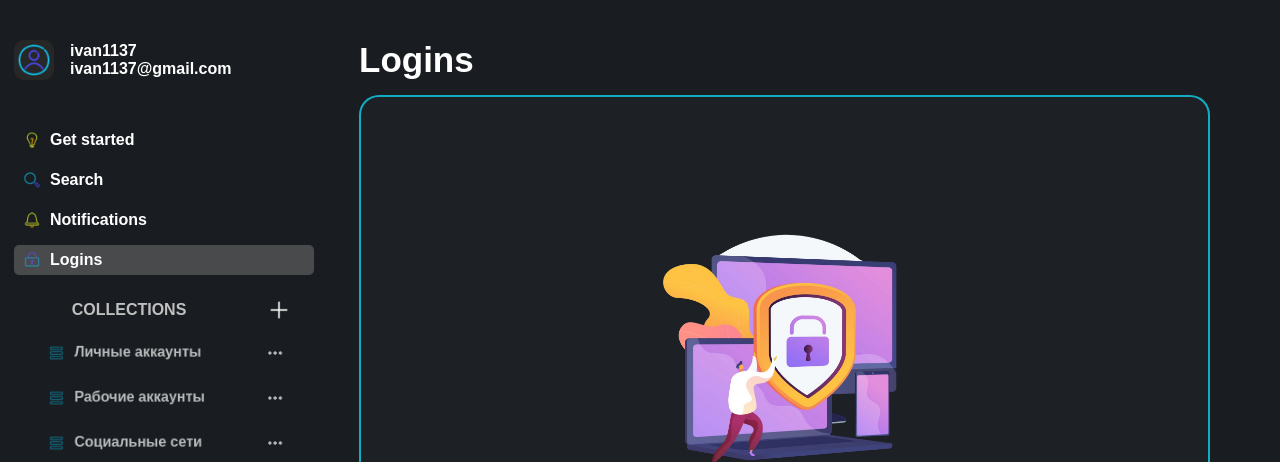
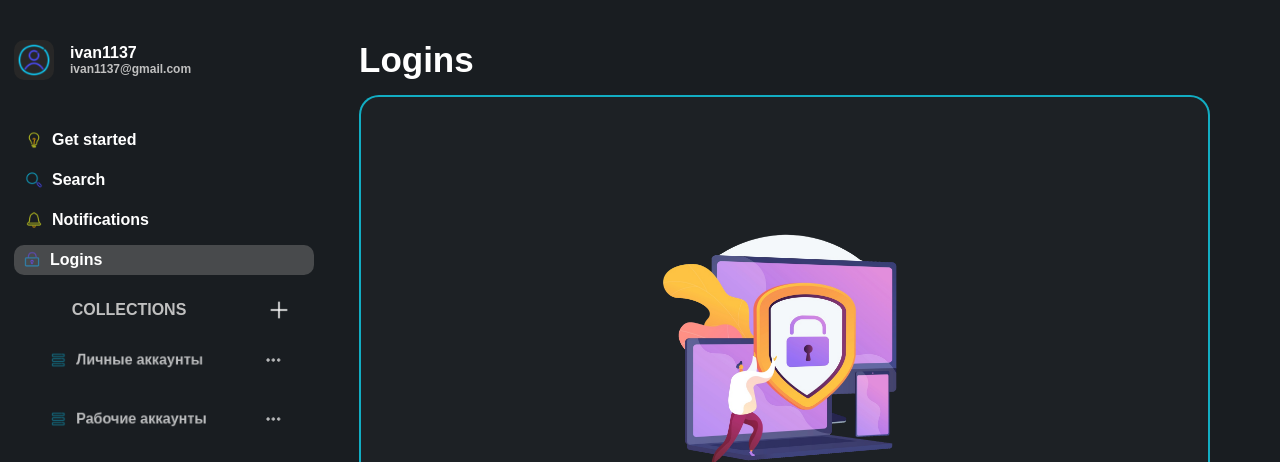
Before and after one commit to g8cx/pass_manager, a plain HTML site: page html/index.html in a window 1280 px wide. Shown: the top 462 px of the page. Drawn offline with Linux system fonts and the light colour scheme; a web font is replaced by a local one.

Commit message:
Add more button effects / Add separate category for btn effects / Fixed bugs

```diff
--- a/html/index.html
+++ b/html/index.html
@@ -20,28 +20,28 @@
     <section class="main_data">
       <section class="account_data">
         <div class="user_image">
-          <img data-img="" src="../media/user.png" alt=""> <!-- TODO: Cделать это как кнопку -->
+          <img data-img="" src="../media/user.png" alt="">
         </div>
         <div class="user_title">
-          <p data-user="user.name">ivan1137</p>
-          <p data-user="user.email">ivan1137@gmail.com</p>
+          <p data-user="user.name" class="user_name">ivan1137</p> <!-- Сюда вставлять данные юзера -->
+          <p data-user="user.email" class="user_email">ivan1137@gmail.com</p> <!-- Сюда вставлять данные юзера -->
         </div>
       </section>
 
       <section class="funtional_btn">
-        <a class="func tab_btn">
+        <a class="func tab_btn btn_effects">
           <img src="../media/start.png" alt="">
           <span>Get started</span>
         </a>
-        <a class="func tab_btn">
+        <a class="func tab_btn btn_effects">
           <img src="../media/search.png" alt="">
           <span>Search</span>
         </a>
-        <a class="func tab_btn">
+        <a class="func tab_btn btn_effects">
           <img src="../media/notifications.png" alt="">
           <span>Notifications</span>
         </a>
-        <a id="active" class="func tab_btn active">
+        <a id="active" class="func tab_btn btn_effects active">
           <img src="../media/login.png" alt="">
           <span>Logins</span>
         </a>
@@ -63,7 +63,7 @@
       <div class="settings_line"></div>
 
       <section class="settings_btn">
-        <a class="tab_btn">
+        <a class="tab_btn btn_effects">
           <img src="../media/settings.png" alt="">
           <span>Settings</span>
         </a>
--- a/js/load_collections.js
+++ b/js/load_collections.js
@@ -27,6 +27,7 @@ async function load_collections() {
 
           // HTML elements
           const li = document.createElement('li');
+          const coll_content = document.createElement('div');
           const coll_a = document.createElement('a')
           const coll_img = document.createElement('img');
           const coll_name = document.createElement('span');
@@ -34,8 +35,10 @@ async function load_collections() {
           const setting_image = document.createElement('img')
 
           li.id = `/collections/${encodeURIComponent(collection.id)}`;
-          li.className = 'tab_btn'
-          // Div для коллекции
+          li.className = 'tab_btn collection_btn_effects'
+          // Div коллекции
+          coll_content.className = 'collection_content';
+          // <a> коллекции
           // coll_a.href = ""
           coll_a.className = 'collection_a'
           // Картинка коллекции
@@ -49,7 +52,8 @@ async function load_collections() {
           setting_image.src = `${image}`
 
           navigation.appendChild(li);
-          li.append(coll_a, coll_settings);
+          li.appendChild(coll_content);
+          coll_content.append(coll_a, coll_settings);
           coll_a.append(coll_img, coll_name);
           coll_settings.appendChild(setting_image);
 
--- a/styles/sass/sidebar.sass
+++ b/styles/sass/sidebar.sass
@@ -28,6 +28,11 @@
         border-radius: 10px
         background-color: #272727
 
+      .user_title
+        .user_email
+          font-size: 12px
+          color: #c0c0c0
+
     // Функциональные кнопки
     .funtional_btn
       display: flex
@@ -47,7 +52,8 @@
         &.active
             background: #7C7C7C7A
             color: #dcfaf7
-            border-radius: 5px
+            border-radius: 10px
+            border: none
 
         img
           width: 20px
@@ -153,51 +159,58 @@
         // Элементы списка
         li
           display: flex
-          flex-direction: row
-          justify-content: space-between
+          justify-content: start
           align-items: center
-          padding: 0 12px
-          // Эффект барабана
-          transform: scale(var(--item-scale, 0.9))
-          opacity: var(--item-opacity, 0.7)
-          transition: transform 0.12s ease-out, opacity 0.12s ease-out
-          transform-origin: center center
-          will-change: transform
+          padding: 5px 12px
 
           &.is-centered
-            filter: drop-shadow(0 2px 5px #10e3ff35)
+            filter: drop-shadow(0 2px 5px #008fa135)
 
           &.active
-            background: #7C7C7C7A
+            background: #7c7c7c4e
             color: #dcfaf7
+            border: none
             border-radius: 10px
 
-        .collection_a
-          display: flex
-          flex: 1
-          min-width: 0
-          flex-direction: row
-          justify-content: flex-start
-          align-items: flex-start
-          gap: 10px
-          padding-right: 10px
+          .collection_content
+            display: flex
+            flex-direction: row
+            justify-content: space-between
+            align-items: center
+            width: 100%
+            gap: 10px
+            // Эффект барабана
+            transform: scale(var(--item-scale, 0.9))
+            opacity: var(--item-opacity, 0.7)
+            transition: transform 0.12s ease-out, opacity 0.12s ease-out
+            transform-origin: center center
+            will-change: transform
+            .collection_a
+              display: flex
+              flex: 1
+              min-width: 0
+              flex-direction: row
+              justify-content: flex-start
+              align-items: center
+              gap: 10px
+              // padding-right: 10px
 
-          .collection_image
-            width: 20px
-            height: 20px
-            flex-shrink: 0
+              .collection_image
+                width: 20px
+                height: 20px
+                flex-shrink: 0
 
-        .collection_setting
-          display: flex
-          flex-shrink: 0
-          justify-content: center
-          align-items: center
-          font-size: 25px
-          cursor: pointer
+            .collection_setting
+              display: flex
+              flex-shrink: 0
+              justify-content: center
+              align-items: center
+              font-size: 25px
+              cursor: pointer
 
-          img
-            width: 30px
-            height: 30px
+              img
+                width: 30px
+                height: 30px
 
     // Разделитель и настройки
     .settings_line
@@ -236,3 +249,16 @@
       margin: 20px 0
       border-radius: 10px
       background-color: #33393E
+
+// Эффекты кнопок
+.btn_effects
+  border: 2px solid transparent
+  border-radius: 10px
+  &:hover
+    border-color: #00befe99
+
+.collection_btn_effects
+  border: 2px solid transparent
+  border-radius: 10px
+  &:hover
+    border-color:#c0c0c0
```
Also changed, not shown: styles/css/sidebar.css, 1 other file.
